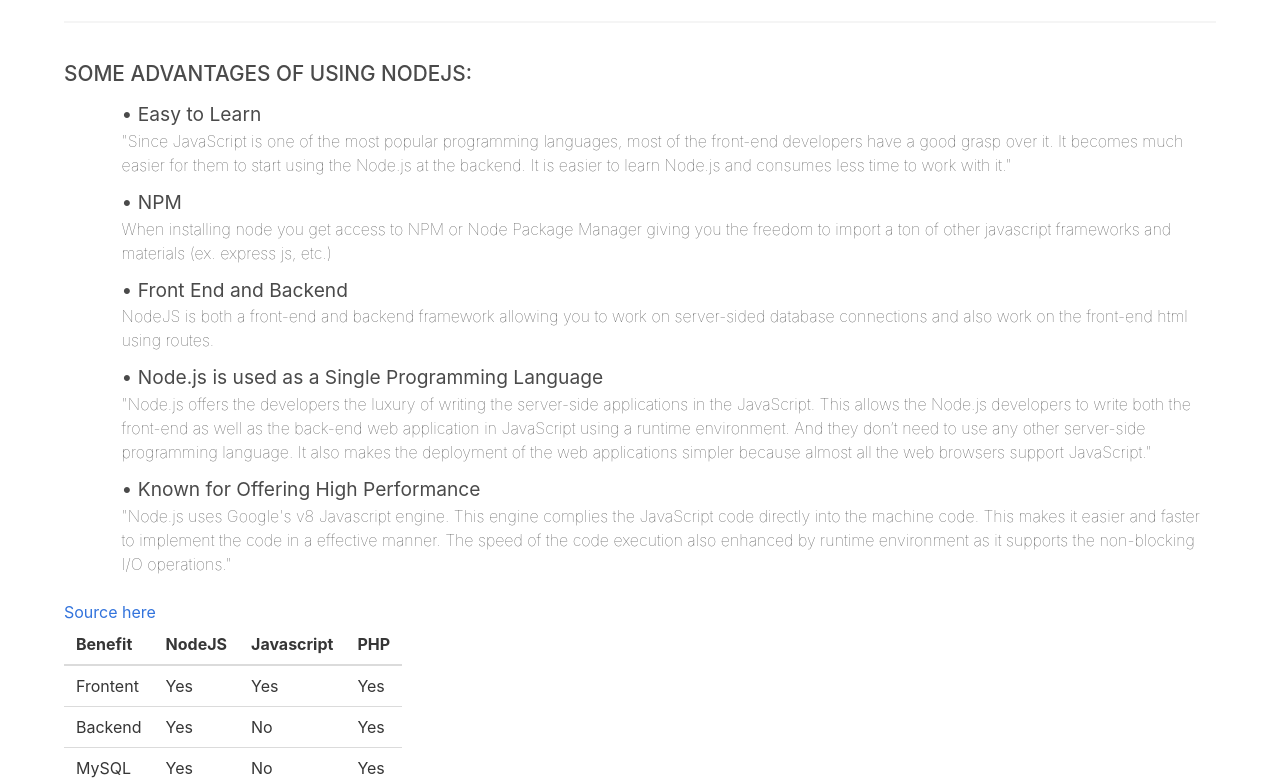
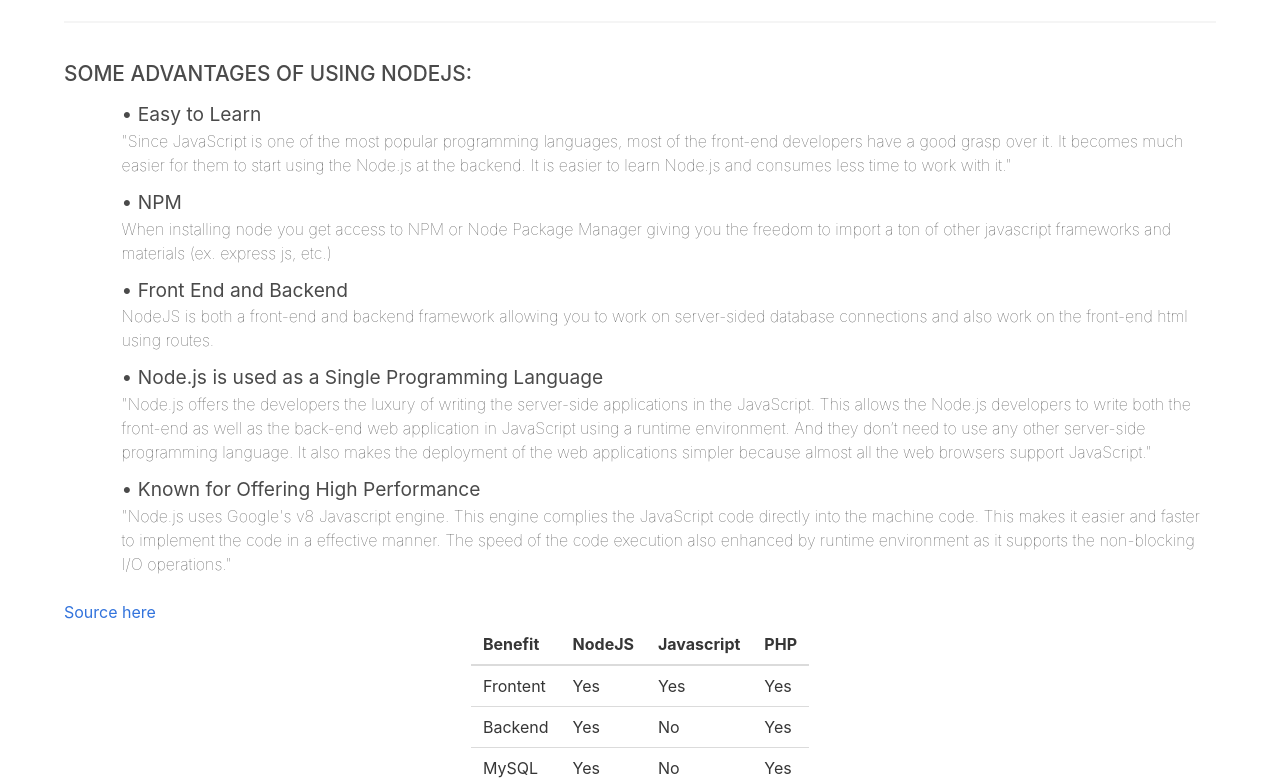
Before and after one commit to gabesystems/schoolproject-nodejs, a plain HTML site: page benefitsofnode.html in a window 1280 px wide. Shown: the part 169-952 px from the top of the page. Drawn offline with Linux system fonts and the light colour scheme.

Commit message:
Update benefitsofnode.html

```diff
--- a/benefitsofnode.html
+++ b/benefitsofnode.html
@@ -92,7 +92,7 @@
                     </div>
                 <a href="https://www.mindinventory.com/blog/pros-and-cons-of-node-js-web-app-development/" target="_blank">Source here</a>
 
-                 <table class="table is-responsive">
+                 <table class="table is-responsive" align="center">
                     <thead>
                       <tr>
                         <th>Benefit</th>
```
